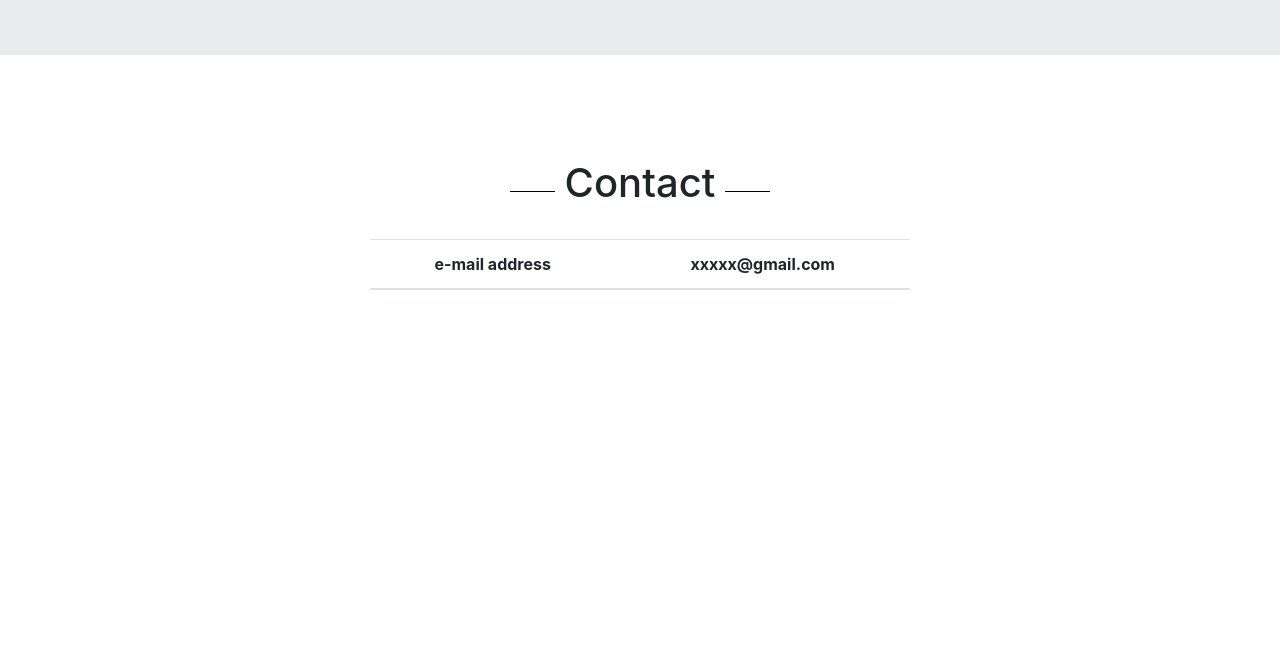
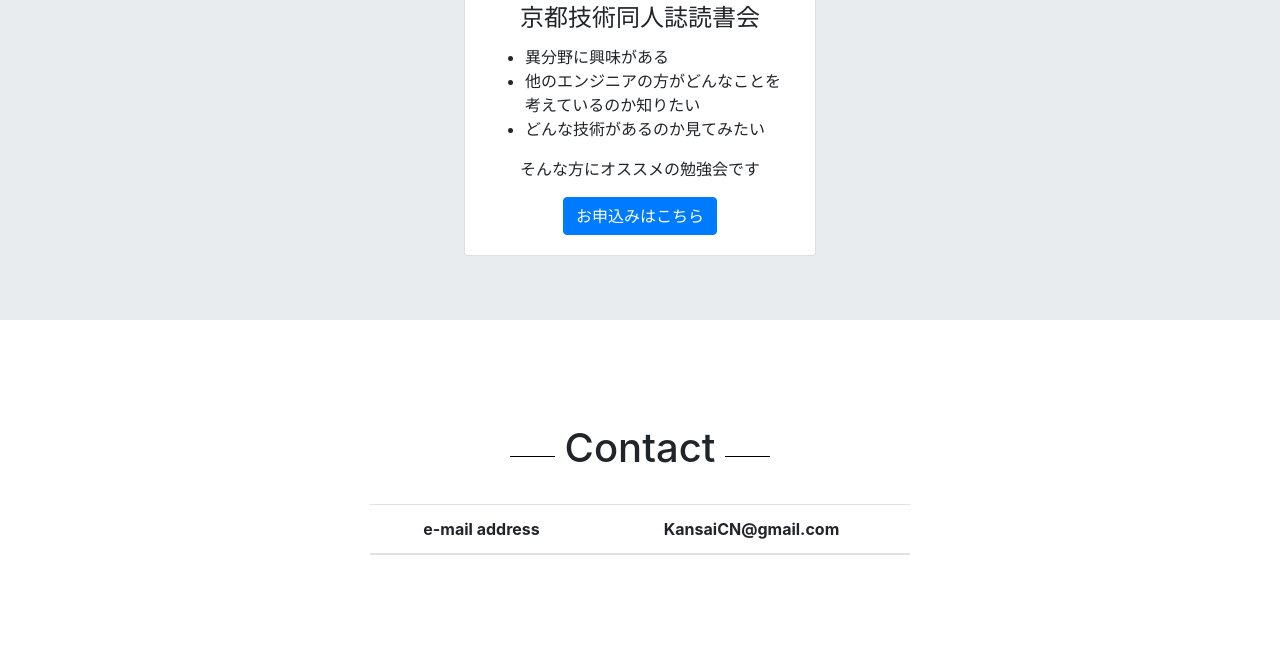
Before and after one commit to KannsaiCreatorsNet/KannsaiCN, a plain HTML site: page index.html in a window 1280 px wide. Shown: the part 1487-2154 px from the top of the page. Before the commit the page ends 1889 px from the top, so only its background shows below. Drawn offline with nearby package versions, Linux system fonts and the light colour scheme.

Commit message:
Update index.html

```diff
--- a/index.html
+++ b/index.html
@@ -116,9 +116,21 @@
 		<div class="container">
 			<h1 class="h1 pt-2 pb-4">Event</h1>
 		</div><!-- /.container -->
-		<div class="container">
-			<div class="row">
-				<div class="h5 col-6 offset-3">まだイベント情報はありません</div>
+		<div class="mx-auto" >
+			<div class="container">
+				<div class="card mx-auto" style="width: 22rem;">
+					<img class="card-img-top" src="KansaiCN_logo.jpg" alt="カードの画像">
+					<div class="card-body">
+						<h4 class="card-title">京都技術同人誌読書会</h4>
+						<ul class="text-left">
+							<li>異分野に興味がある</li>
+							<li>他のエンジニアの方がどんなことを考えているのか知りたい</li>
+							<li>どんな技術があるのか見てみたい</li>
+						</ul>
+						<p class="card-text">そんな方にオススメの勉強会です</p>
+					<a href="https://kansaicn.connpass.com/event/154219/?utm_campaign=event_publish_to_follower&utm_medium=twitter&utm_source=notifications" class="btn btn-primary">お申込みはこちら</a>
+					</div>
+				</div>
 			</div>
 		</div>
 	</div>
@@ -135,7 +147,7 @@
 						<thead>
 							<tr>
 								<th>e-mail address</th>
-								<th scope="col">xxxxx@gmail.com</th>
+								<th scope="col">KansaiCN@gmail.com</th>
 							</tr>
 						</thead>
 					</table>
```
